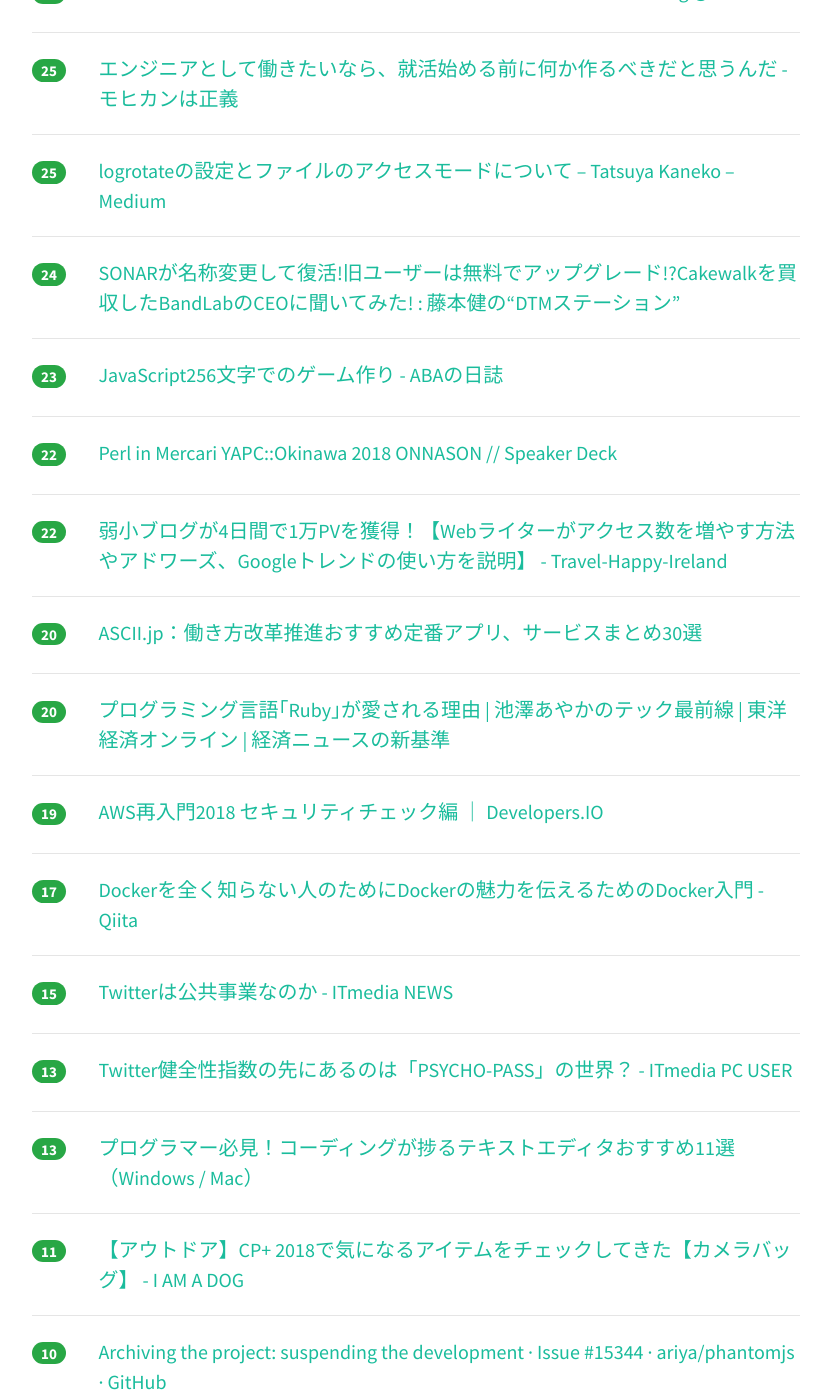
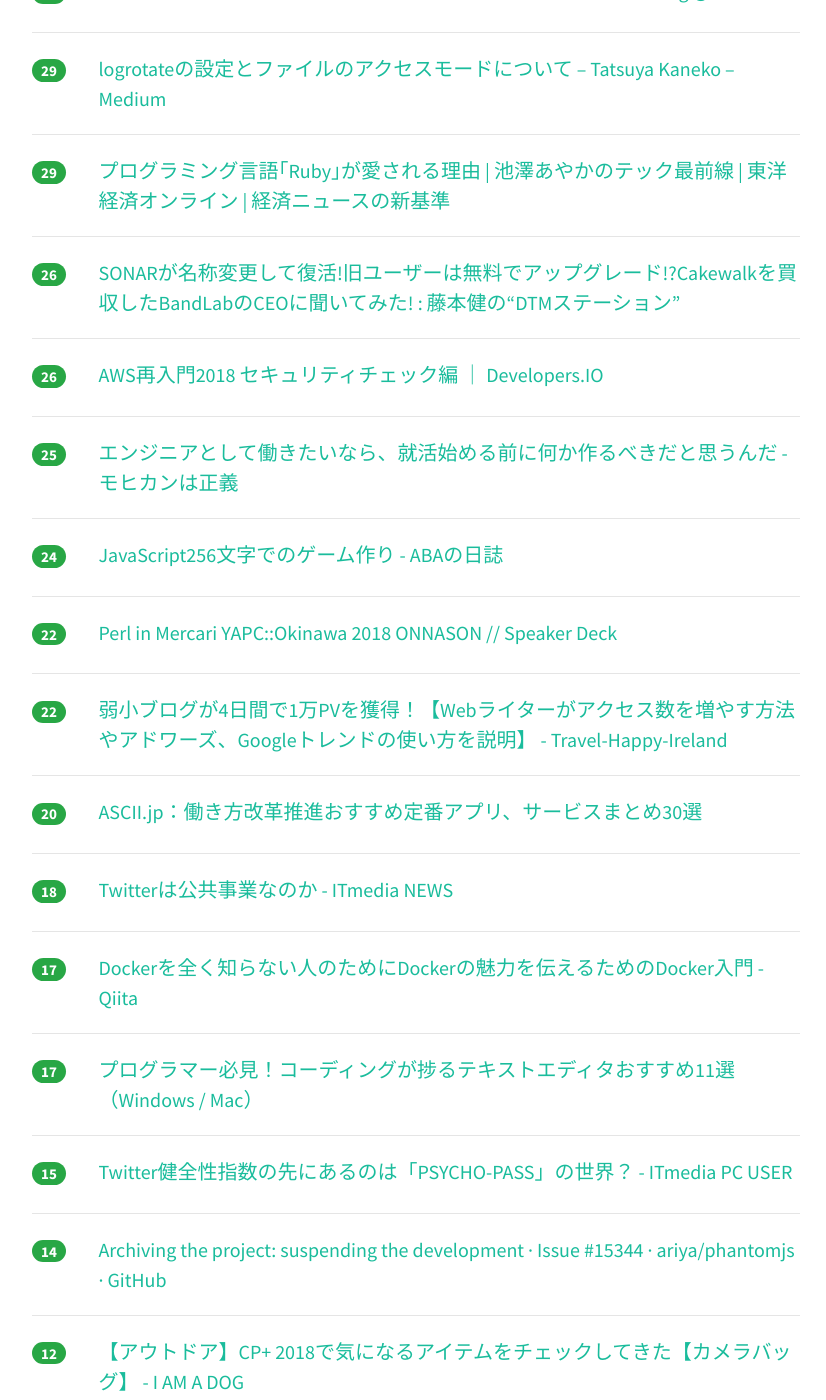
Before and after one commit to yatta47/hatena-matome-site, a Jekyll site: the page built from _posts/2018-03-04-hatena.md, in a window 1280 px wide and 1400 px high, scrolled down 1497 px. Shown: the whole window, without its empty margins (224-1050 px from the left). Built offline with Jekyll 4.4.1, drawn with Linux system fonts in a browser that asks for light colours; nearby versions of some CDN libraries; part of the change alters nothing that is shown; some of the changed text lies outside the part shown.

Commit message:
Updated 2018-03-04

```diff
--- a/_posts/2018-03-04-hatena.md
+++ b/_posts/2018-03-04-hatena.md
@@ -1,43 +1,43 @@
 ---
 layout: post
 title:  "2018-03-04 はてぶIT"
-date:   2018-03-04 15:03:36
+date:   2018-03-04 16:03:08
 tags: [it-hotentry]
 ---
-28 件のデータあり
+29 件のデータあり
 
 <hr><div class="row">
-<div class="col-1"><span class="badge badge-pill badge-success h2">204</span></div>
+<div class="col-1"><span class="badge badge-pill badge-success h2">221</span></div>
 <div class="col-11"><a href='https://togetter.com/li/1204933' target='_blank'>新卒説明会の応募での学歴フィルター・性別フィルターの存在を就活生がTwitterで告発→該当企業がフィルターを解除 - Togetter</a></div>
 </div>
 <hr>
 <div class="row">
-<div class="col-1"><span class="badge badge-pill badge-success h2">201</span></div>
+<div class="col-1"><span class="badge badge-pill badge-success h2">210</span></div>
 <div class="col-11"><a href='http://toricago.hatenablog.com/entry/2018/03/03/220000' target='_blank'>『自然言語処理の基本と技術』が面白い！ - toricago</a></div>
 </div>
 <hr>
 <div class="row">
-<div class="col-1"><span class="badge badge-pill badge-success h2">177</span></div>
+<div class="col-1"><span class="badge badge-pill badge-success h2">202</span></div>
 <div class="col-11"><a href='http://hiro.asks.jp/100252.html' target='_blank'>ビリー・ヘリントンとネット文化 : ひろゆき＠オープンSNS</a></div>
 </div>
 <hr>
 <div class="row">
-<div class="col-1"><span class="badge badge-pill badge-success h2">155</span></div>
+<div class="col-1"><span class="badge badge-pill badge-success h2">166</span></div>
 <div class="col-11"><a href='http://heppoko.hatenadiary.jp/entry/2018/03/03/200013' target='_blank'>JavaScript界隈の基本的な用語を歴史とともにさらにまとめてみた - へっぽこびんぼう野郎のnewbie日記</a></div>
 </div>
 <hr>
 <div class="row">
-<div class="col-1"><span class="badge badge-pill badge-success h2">132</span></div>
+<div class="col-1"><span class="badge badge-pill badge-success h2">134</span></div>
 <div class="col-11"><a href='http://www.queermenow.net/blog/porn-star-billy-herrington-died-car-accident-rip/' target='_blank'>R.I.P. Porn Star Billy Herrington Died From Car Accident</a></div>
 </div>
 <hr>
 <div class="row">
-<div class="col-1"><span class="badge badge-pill badge-success h2">99</span></div>
+<div class="col-1"><span class="badge badge-pill badge-success h2">132</span></div>
 <div class="col-11"><a href='http://blog.edunote.jp/entry/2018/03/04/085231' target='_blank'>「助けて！PCが20台しかないのにコンピュータクラブの定員が30人なの！」いや、ほんとどうしましょう - パパ教員の戯れ言日記</a></div>
 </div>
 <hr>
 <div class="row">
-<div class="col-1"><span class="badge badge-pill badge-success h2">71</span></div>
+<div class="col-1"><span class="badge badge-pill badge-success h2">95</span></div>
 <div class="col-11"><a href='https://withnews.jp/article/f0180304000qq000000000000000G00110701qq000016833A' target='_blank'>「転職4回、クビ1回」からユーチューバー　1年で1千本、やっと黒字に - withnews（ウィズニュース）</a></div>
 </div>
 <hr>
@@ -67,8 +67,28 @@ tags: [it-hotentry]
 </div>
 <hr>
 <div class="row">
-<div class="col-1"><span class="badge badge-pill badge-success h2">27</span></div>
+<div class="col-1"><span class="badge badge-pill badge-success h2">31</span></div>
 <div class="col-11"><a href='http://narumi.blog.jp/archives/74685389.html' target='_blank'>スマホの「スクショ」こそ最高のブックマークだったりする : Blog @narumi</a></div>
+</div>
+<hr>
+<div class="row">
+<div class="col-1"><span class="badge badge-pill badge-success h2">29</span></div>
+<div class="col-11"><a href='https://medium.com/@catatsuy/f9719352dada' target='_blank'>logrotateの設定とファイルのアクセスモードについて – Tatsuya Kaneko – Medium</a></div>
+</div>
+<hr>
+<div class="row">
+<div class="col-1"><span class="badge badge-pill badge-success h2">29</span></div>
+<div class="col-11"><a href='http://toyokeizai.net/articles/-/210942' target='_blank'>プログラミング言語｢Ruby｣が愛される理由 | 池澤あやかのテック最前線 | 東洋経済オンライン | 経済ニュースの新基準</a></div>
+</div>
+<hr>
+<div class="row">
+<div class="col-1"><span class="badge badge-pill badge-success h2">26</span></div>
+<div class="col-11"><a href='http://www.dtmstation.com/archives/52010778.html' target='_blank'>SONARが名称変更して復活!旧ユーザーは無料でアップグレード!?Cakewalkを買収したBandLabのCEOに聞いてみた! : 藤本健の“DTMステーション”</a></div>
+</div>
+<hr>
+<div class="row">
+<div class="col-1"><span class="badge badge-pill badge-success h2">26</span></div>
+<div class="col-11"><a href='https://dev.classmethod.jp/security/2018-aws-re-entering-security-check/' target='_blank'>AWS再入門2018 セキュリティチェック編 ｜ Developers.IO</a></div>
 </div>
 <hr>
 <div class="row">
@@ -77,17 +97,7 @@ tags: [it-hotentry]
 </div>
 <hr>
 <div class="row">
-<div class="col-1"><span class="badge badge-pill badge-success h2">25</span></div>
-<div class="col-11"><a href='https://medium.com/@catatsuy/f9719352dada' target='_blank'>logrotateの設定とファイルのアクセスモードについて – Tatsuya Kaneko – Medium</a></div>
-</div>
-<hr>
-<div class="row">
 <div class="col-1"><span class="badge badge-pill badge-success h2">24</span></div>
-<div class="col-11"><a href='http://www.dtmstation.com/archives/52010778.html' target='_blank'>SONARが名称変更して復活!旧ユーザーは無料でアップグレード!?Cakewalkを買収したBandLabのCEOに聞いてみた! : 藤本健の“DTMステーション”</a></div>
-</div>
-<hr>
-<div class="row">
-<div class="col-1"><span class="badge badge-pill badge-success h2">23</span></div>
 <div class="col-11"><a href='http://aba.hatenablog.com/entry/2018/03/03/170747' target='_blank'>JavaScript256文字でのゲーム作り - ABAの日誌</a></div>
 </div>
 <hr>
@@ -107,13 +117,8 @@ tags: [it-hotentry]
 </div>
 <hr>
 <div class="row">
-<div class="col-1"><span class="badge badge-pill badge-success h2">20</span></div>
-<div class="col-11"><a href='http://toyokeizai.net/articles/-/210942' target='_blank'>プログラミング言語｢Ruby｣が愛される理由 | 池澤あやかのテック最前線 | 東洋経済オンライン | 経済ニュースの新基準</a></div>
-</div>
-<hr>
-<div class="row">
-<div class="col-1"><span class="badge badge-pill badge-success h2">19</span></div>
-<div class="col-11"><a href='https://dev.classmethod.jp/security/2018-aws-re-entering-security-check/' target='_blank'>AWS再入門2018 セキュリティチェック編 ｜ Developers.IO</a></div>
+<div class="col-1"><span class="badge badge-pill badge-success h2">18</span></div>
+<div class="col-11"><a href='http://www.itmedia.co.jp/news/articles/1803/04/news018.html' target='_blank'>Twitterは公共事業なのか - ITmedia NEWS</a></div>
 </div>
 <hr>
 <div class="row">
@@ -122,27 +127,27 @@ tags: [it-hotentry]
 </div>
 <hr>
 <div class="row">
-<div class="col-1"><span class="badge badge-pill badge-success h2">15</span></div>
-<div class="col-11"><a href='http://www.itmedia.co.jp/news/articles/1803/04/news018.html' target='_blank'>Twitterは公共事業なのか - ITmedia NEWS</a></div>
+<div class="col-1"><span class="badge badge-pill badge-success h2">17</span></div>
+<div class="col-11"><a href='https://career.levtech.jp/guide/knowhow/article/15/' target='_blank'>プログラマー必見！コーディングが捗るテキストエディタおすすめ11選（Windows / Mac）</a></div>
 </div>
 <hr>
 <div class="row">
-<div class="col-1"><span class="badge badge-pill badge-success h2">13</span></div>
+<div class="col-1"><span class="badge badge-pill badge-success h2">15</span></div>
 <div class="col-11"><a href='http://www.itmedia.co.jp/pcuser/articles/1803/04/news016.html' target='_blank'>Twitter健全性指数の先にあるのは「PSYCHO-PASS」の世界？ - ITmedia PC USER</a></div>
 </div>
 <hr>
 <div class="row">
-<div class="col-1"><span class="badge badge-pill badge-success h2">13</span></div>
-<div class="col-11"><a href='https://career.levtech.jp/guide/knowhow/article/15/' target='_blank'>プログラマー必見！コーディングが捗るテキストエディタおすすめ11選（Windows / Mac）</a></div>
+<div class="col-1"><span class="badge badge-pill badge-success h2">14</span></div>
+<div class="col-11"><a href='https://github.com/ariya/phantomjs/issues/15344' target='_blank'>Archiving the project: suspending the development · Issue #15344 · ariya/phantomjs · GitHub</a></div>
+</div>
+<hr>
+<div class="row">
+<div class="col-1"><span class="badge badge-pill badge-success h2">12</span></div>
+<div class="col-11"><a href='http://moognyk.hateblo.jp/entry/2018/03/04/070000' target='_blank'>【アウトドア】CP+ 2018で気になるアイテムをチェックしてきた【カメラバッグ】 - I AM A DOG</a></div>
 </div>
 <hr>
 <div class="row">
 <div class="col-1"><span class="badge badge-pill badge-success h2">11</span></div>
-<div class="col-11"><a href='http://moognyk.hateblo.jp/entry/2018/03/04/070000' target='_blank'>【アウトドア】CP+ 2018で気になるアイテムをチェックしてきた【カメラバッグ】 - I AM A DOG</a></div>
+<div class="col-11"><a href='https://anond.hatelabo.jp/20180304131918' target='_blank'>ブコメとトラバ、どちらが良いか？</a></div>
 </div>
 <hr>
-<div class="row">
-<div class="col-1"><span class="badge badge-pill badge-success h2">10</span></div>
-<div class="col-11"><a href='https://github.com/ariya/phantomjs/issues/15344' target='_blank'>Archiving the project: suspending the development · Issue #15344 · ariya/phantomjs · GitHub</a></div>
-</div>
-<hr>
```
